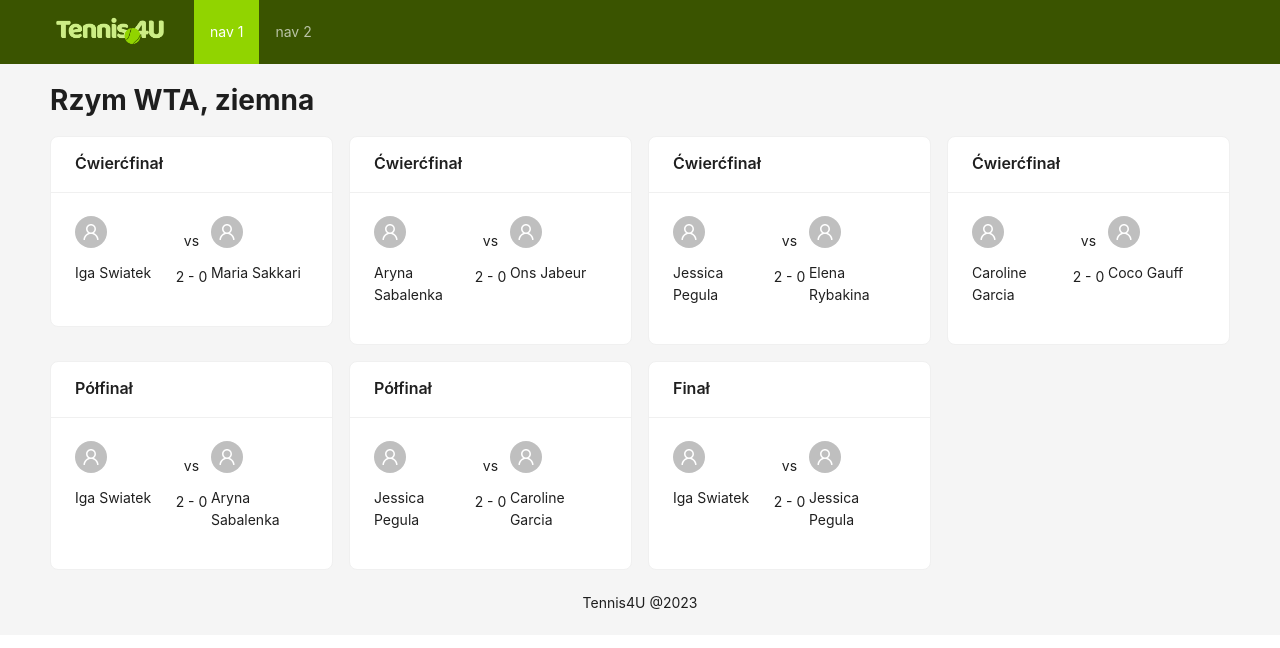
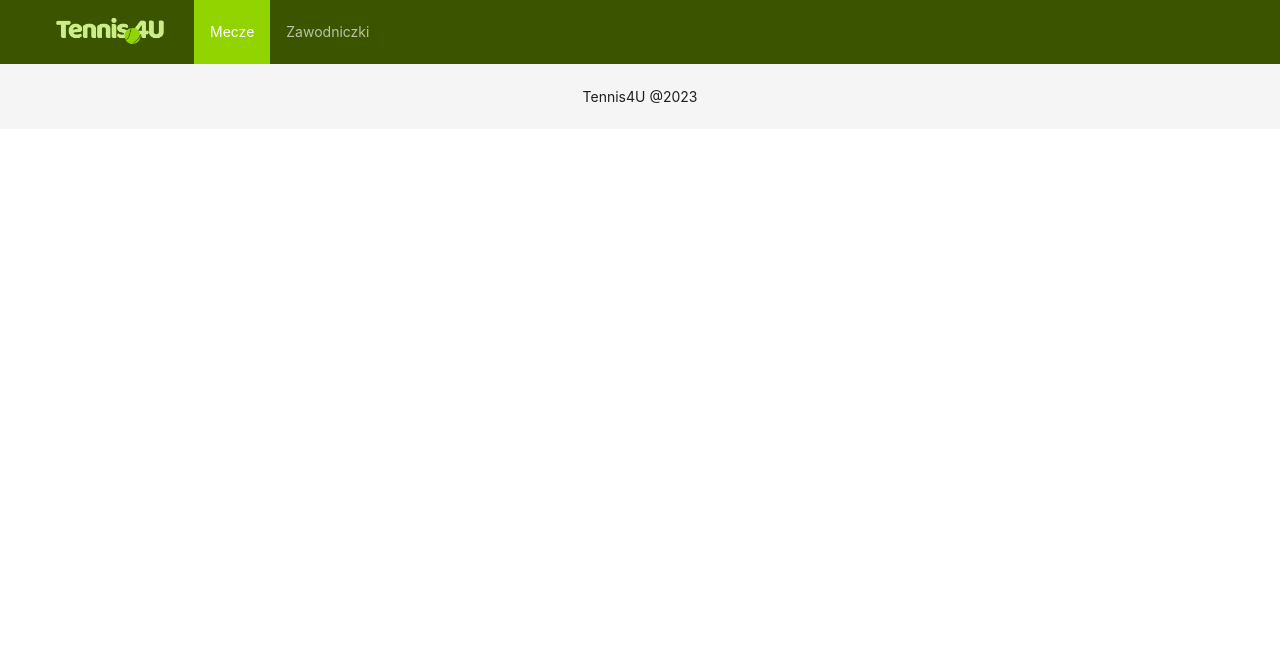
Before and after one commit to januep/cup, a React (Create React App) app: page / in a window 1280 px wide. Shown: the top 648 px of the page. Built offline with nearby package versions, Linux system fonts and the light colour scheme.

Commit message:
Created reusuable components for the tennis app

```diff
--- a/src/App.js
+++ b/src/App.js
@@ -1,9 +1,12 @@
 import React from 'react';
-import { Layout, Menu, Row, Col, Card, Avatar } from 'antd';
-import { UserOutlined } from '@ant-design/icons';
+import { Layout, Row } from 'antd';
 import './App.css';
+import TennisHeader from './TennisHeader';
+import MatchCard from './MatchCard';
+import { BrowserRouter as Router, Routes, Route } from 'react-router-dom';
+import Players from './Players';
 
-const { Header, Content, Footer } = Layout;
+const { Content, Footer } = Layout;
 
 const matches = [
   {
@@ -51,65 +54,33 @@ const matches = [
   ];
 
 function App() {
-  const matchCards = matches.map(match => (
-    <Col key={match.id} xs={24} sm={12} md={8} lg={6}>
-      <Card title={match.round}>
-        <Row>
-          <Col span={10}>
-            <Avatar icon={<UserOutlined />} />
-            <p>{match.player1}</p>
-          </Col>
-          <Col span={4}>
-            <p style={{ textAlign: 'center' }}>vs</p>
-            <p style={{ textAlign: 'center' }}>2 - 0</p>
-          </Col>
-          <Col span={10}>
-            <Avatar icon={<UserOutlined />} />
-            <p>{match.player2}</p>
-          </Col>
-        </Row>
-      </Card>
-    </Col>
-  ));
+
 
   return (
+    <Router>
     <Layout className="layout">
-      <Header style={{ position: 'sticky', top: 0, zIndex: 1, width: '100%', background: '#3A5400'}}>
-      <div
-  style={{
-    float: 'left',
-    width: 120,
-    height: 31,
-    margin: '16px 24px 16px 0',
-    background: `url(${process.env.PUBLIC_URL + "/Tennis4U.png"})`,
-    backgroundSize: 'cover',
-    backgroundPosition: 'center'
-  }}
-/>
-
-        <Menu
-        style={{ background: '#3A5400' }}
-          theme="dark"
-          mode="horizontal"
-          defaultSelectedKeys={['1']}
-          items={new Array(2).fill(null).map((_, index) => ({
-            key: String(index + 1),
-            label: `nav ${index + 1}`,
-          }))}
-        />
-      </Header>
+      <TennisHeader/>
       <Content style={{ padding: '0 50px' }}>
         <div className="site-layout-content">
-          <h1>Rzym WTA, ziemna</h1>
-          <Row gutter={[16, 16]}>
-            {matchCards}
-          </Row>
+        <Routes>
+              <Route path="/players" element={<Players />} />
+              <Route path="/matches" element={
+                <div>
+                  <h1>Rzym WTA, ziemna</h1>
+                  <Row gutter={[16, 16]}>
+                    {matches.map(match => <MatchCard key={match.id} match={match} />)}
+                  </Row>
+                </div>
+              } />
+            </Routes>
+
         </div>
       </Content>
       <Footer style={{ textAlign: 'center' }}>
         Tennis4U @2023
       </Footer>
     </Layout>
+    </Router>
   );
 }
 
--- /dev/null
+++ b/src/MatchCard.js
@@ -0,0 +1,28 @@
+import React from 'react';
+import { Row, Col, Card, Avatar } from 'antd';
+import { UserOutlined } from '@ant-design/icons';
+
+const MatchCard = ({ match }) => {
+  return (
+    <Col key={match.id} xs={24} sm={12} md={8} lg={6}>
+      <Card title={match.round}>
+        <Row>
+          <Col span={10}>
+            <Avatar icon={<UserOutlined />} />
+            <p>{match.player1}</p>
+          </Col>
+          <Col span={4}>
+            <p style={{ textAlign: 'center' }}>vs</p>
+            <p style={{ textAlign: 'center' }}>2 - 0</p>
+          </Col>
+          <Col span={10}>
+            <Avatar icon={<UserOutlined />} />
+            <p>{match.player2}</p>
+          </Col>
+        </Row>
+      </Card>
+    </Col>
+  );
+};
+
+export default MatchCard;
--- /dev/null
+++ b/src/Players.js
@@ -0,0 +1,37 @@
+import React, { useEffect, useState } from 'react';
+import { List, Avatar } from 'antd';
+import { UserOutlined } from '@ant-design/icons';
+
+function Players() {
+  const [players, setPlayers] = useState([]);
+
+  useEffect(() => {
+    // Ta funkcja będzie pobierać dane o zawodniczkach z pliku players.json
+    async function fetchPlayers() {
+      const response = await fetch('/players.json');
+      console.log(response)
+      const data = await response.json();
+      setPlayers(data.players);
+    }
+
+    fetchPlayers();
+  }, []);
+
+  return (
+    <List
+      itemLayout="horizontal"
+      dataSource={players}
+      renderItem={player => (
+        <List.Item>
+          <List.Item.Meta
+            avatar={<Avatar icon={<UserOutlined />} />}
+            title={`${player.firstName} ${player.lastName}`}
+            description={`Ranking: ${player.ranking}`}
+          />
+        </List.Item>
+      )}
+    />
+  );
+}
+
+export default Players;
--- /dev/null
+++ b/src/TennisHeader.js
@@ -0,0 +1,38 @@
+// TennisHeader.js
+import { Link } from 'react-router-dom';
+import { Layout, Menu } from 'antd';
+
+// ...
+
+const TennisHeader = () => {
+    return (
+        <Layout.Header style={{ position: 'sticky', top: 0, zIndex: 1, width: '100%', background: '#3A5400'}}>
+            <div
+                style={{
+                    float: 'left',
+                    width: 120,
+                    height: 31,
+                    margin: '16px 24px 16px 0',
+                    background: `url(${process.env.PUBLIC_URL + "/Tennis4U.png"})`,
+                    backgroundSize: 'cover',
+                    backgroundPosition: 'center'
+                }}
+            />
+            <Menu
+                style={{ background: '#3A5400' }}
+                theme="dark"
+                mode="horizontal"
+                defaultSelectedKeys={['1']}
+            >
+                <Menu.Item key='1'>
+                    <Link to="/matches">Mecze</Link>
+                </Menu.Item>
+                <Menu.Item key='2'>
+                    <Link to="/players">Zawodniczki</Link>
+                </Menu.Item>
+            </Menu>
+        </Layout.Header>
+    );
+};
+
+export default TennisHeader;
```
